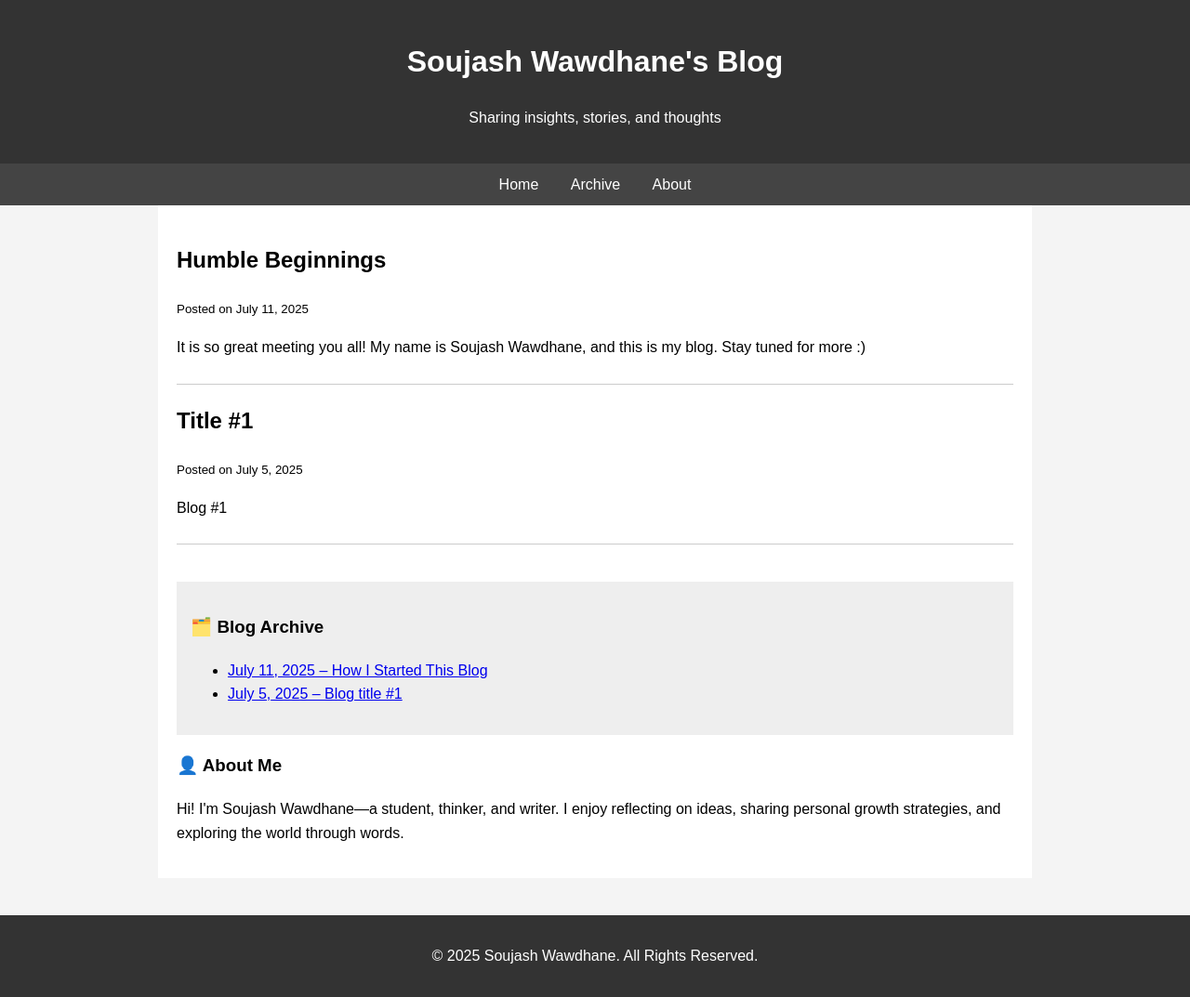
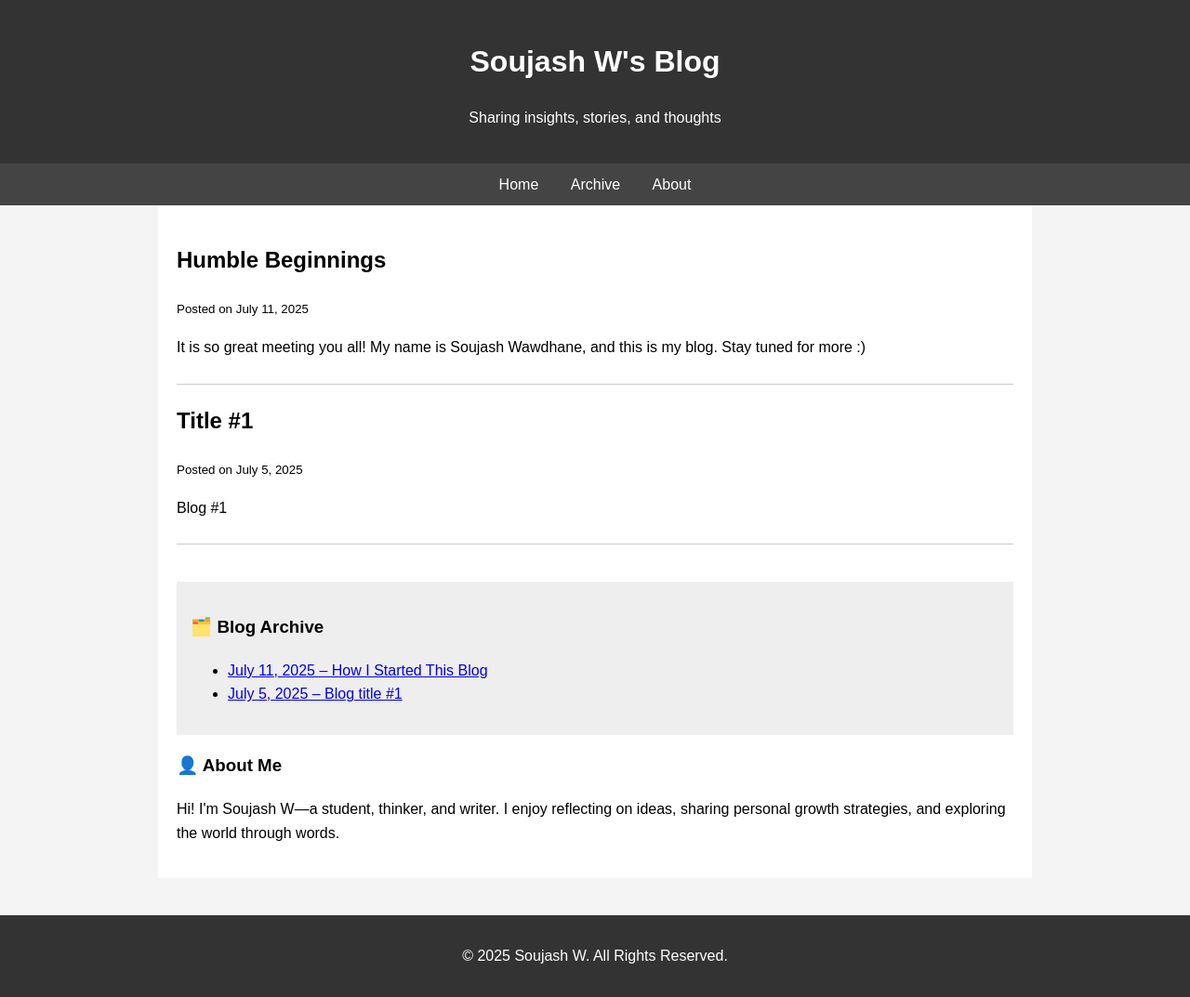
Before and after one commit to soujashw/soujash-blog, a plain HTML site: page index.html in a window 1280 px wide. Shown: the whole page at 93% size. Drawn offline with Linux system fonts and the light colour scheme.

Commit message:
Update index.html

```diff
--- a/index.html
+++ b/index.html
@@ -3,7 +3,7 @@
 <head>
     <meta charset="UTF-8" />
     <meta name="viewport" content="width=device-width, initial-scale=1.0"/>
-    <title>Soujash Wawdhane's Blog</title>
+    <title>Soujash W's Blog</title>
     <style>
         body {
           font-family: Arial, sans-serif;
@@ -56,7 +56,7 @@
 <body>
 
 <header>
-    <h1>Soujash Wawdhane's Blog</h1>
+    <h1>Soujash W's Blog</h1>
     <p>Sharing insights, stories, and thoughts</p>
 </header>
 
@@ -90,12 +90,12 @@
 
     <div id="about">
         <h3>👤 About Me</h3>
-        <p>Hi! I'm Soujash Wawdhane—a student, thinker, and writer. I enjoy reflecting on ideas, sharing personal growth strategies, and exploring the world through words.</p>
+        <p>Hi! I'm Soujash W—a student, thinker, and writer. I enjoy reflecting on ideas, sharing personal growth strategies, and exploring the world through words.</p>
     </div>
 </div>
 
 <footer>
-    <p>&copy; 2025 Soujash Wawdhane. All Rights Reserved.</p>
+    <p>&copy; 2025 Soujash W. All Rights Reserved.</p>
 </footer>
 
 </body>
```
